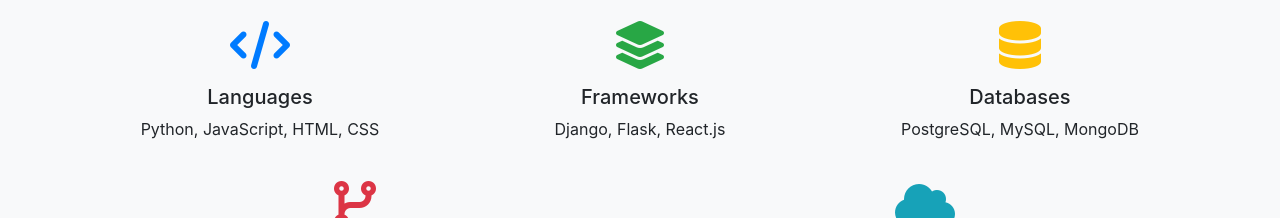
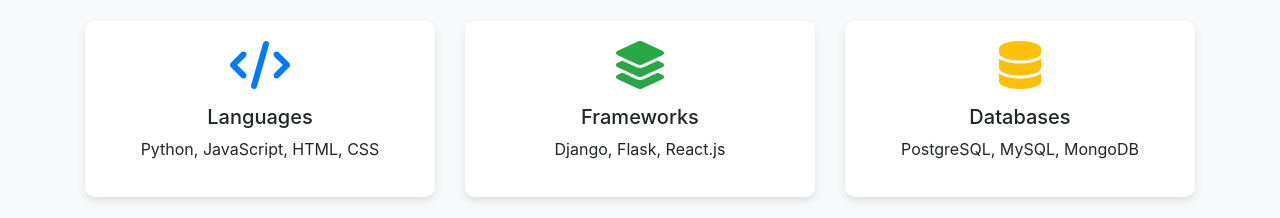
Before and after one commit to kiarashshahedi/kiarashshahedi.github.io, a plain HTML site: page index.html in a window 1280 px wide. Shown: the part 560-778 px from the top of the page. Drawn offline with nearby package versions, Linux system fonts and the light colour scheme.

Commit message:
Update style.css

```diff
--- a/style.css
+++ b/style.css
@@ -25,3 +25,20 @@ footer {
     background: #333;
     color: white;
 }
+/* Skills Section */
+.skill-card {
+    background: white;
+    border-radius: 10px;
+    box-shadow: 0 4px 8px rgba(0, 0, 0, 0.1);
+    padding: 20px;
+    transition: transform 0.3s ease, box-shadow 0.3s ease;
+}
+
+.skill-card:hover {
+    transform: translateY(-5px);
+    box-shadow: 0 6px 12px rgba(0, 0, 0, 0.15);
+}
+
+.skill-card i {
+    display: block;
+}
```
